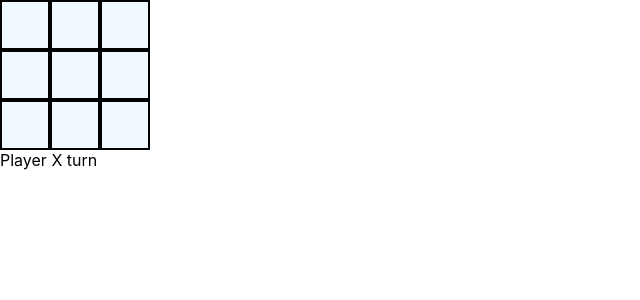
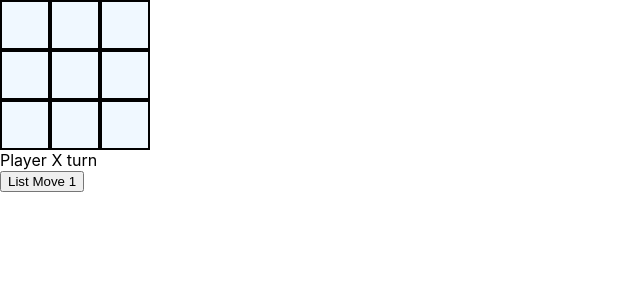
Before and after one commit to AshishTaduce/postersReactJS, a React (Create React App) app: page / in a window 1280 px wide. Shown: the top 300 px of the page, without its empty margins (0-640 px from the left). Built offline with nearby package versions, Linux system fonts and the light colour scheme.

Commit message:
Getting list of button ,not resetting move properly

```diff
--- a/src/GameBoard/index.js
+++ b/src/GameBoard/index.js
@@ -1,7 +1,7 @@
 import React, {useState} from "react";
 import Grid from "../Grid"
 import Square from "../Square"
-import MovesList from "../MoveList"
+import MovesList from "../MovesList"
 
 class GameBoard extends React.Component{
 
@@ -9,6 +9,7 @@ class GameBoard extends React.Component{
         super(props);
         this.state = {
             list: [Array(9).fill(null),],
+            movesList: [],
             isXNext : true,
             status: 'Player X turn',
         };
@@ -83,6 +84,18 @@ class GameBoard extends React.Component{
         );
     }
 
+    updateMovesList(index){
+        let temp = this.state.list.slice();
+        let j = -1;
+        while(j < index){
+            temp.shift();
+            j++;
+        }
+        this.setState({
+            list: temp,
+        });
+    }
+
     render(){
         return(
             <div>
@@ -92,8 +105,17 @@ class GameBoard extends React.Component{
                 <div>
                     {this.state.status}
                 </div>
-                <MovesList
-                list = {this.state.list}/>
+                <div>
+                    {
+                        this.state.list.map((x, i) => {
+                            return (
+                                    <button onClick = {() => this.updateMovesList(i)}>
+                                        List Move {i + 1}
+                                    </button>
+                                    );
+                        })
+                    }
+                </div>
             </div>
             );
     }
--- a/src/Grid/index.js
+++ b/src/Grid/index.js
@@ -24,7 +24,7 @@ class Grid extends React.Component {
 
     render() {
         return (
-            <div>
+            <div className={'grid'}>
                 <div>{this.getGridRow(0)}</div>
                 <div>{this.getGridRow(3)}</div>
                 <div>{this.getGridRow(6)}</div>
--- a/src/MoveList/index.js
+++ /dev/null
@@ -1,32 +0,0 @@
-import React from "react";
-
-class MovesList extends React.Component{
-    constructor(props){
-        super(props);
-        this.state = {
-            list: this.props.list,
-        }
-    }
-
-    getMovesList() {
-        let movesList = [];
-        for(let i = 0; i < this.state.list.length; i++){
-            movesList.push(
-            <button>
-                Move Number #{this.state.list[i]}
-            </button>)
-        }
-        return (
-            movesList
-        );
-    }
-
-    render(){
-        return(
-        <div>
-            {this.getMovesList}
-        </div>);
-    }
-}
-
-export default MovesList;
```
Also changed, not shown: src/Grid/style.css (+0 -9 lines), src/SearchBar/index.js (added, +14 -0 lines), src/MovesList/index.js (added).
